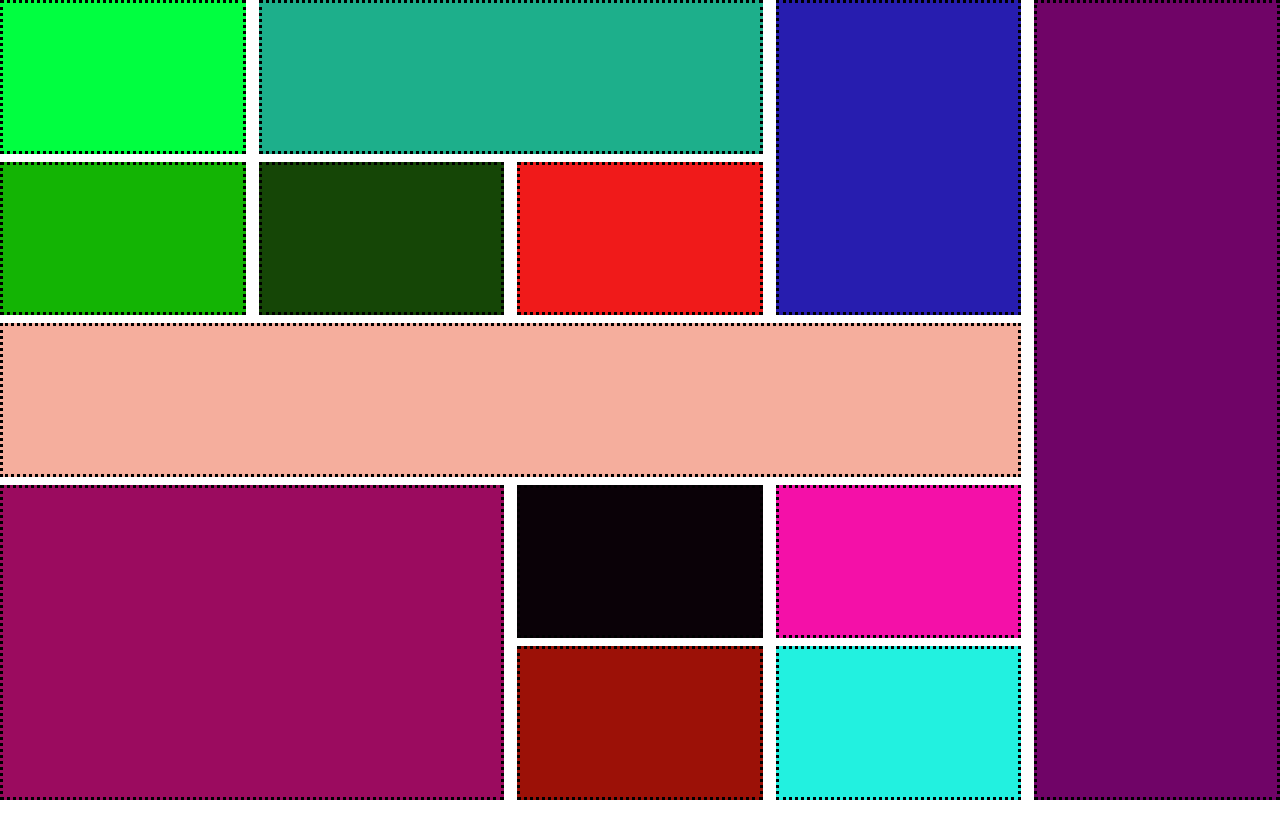
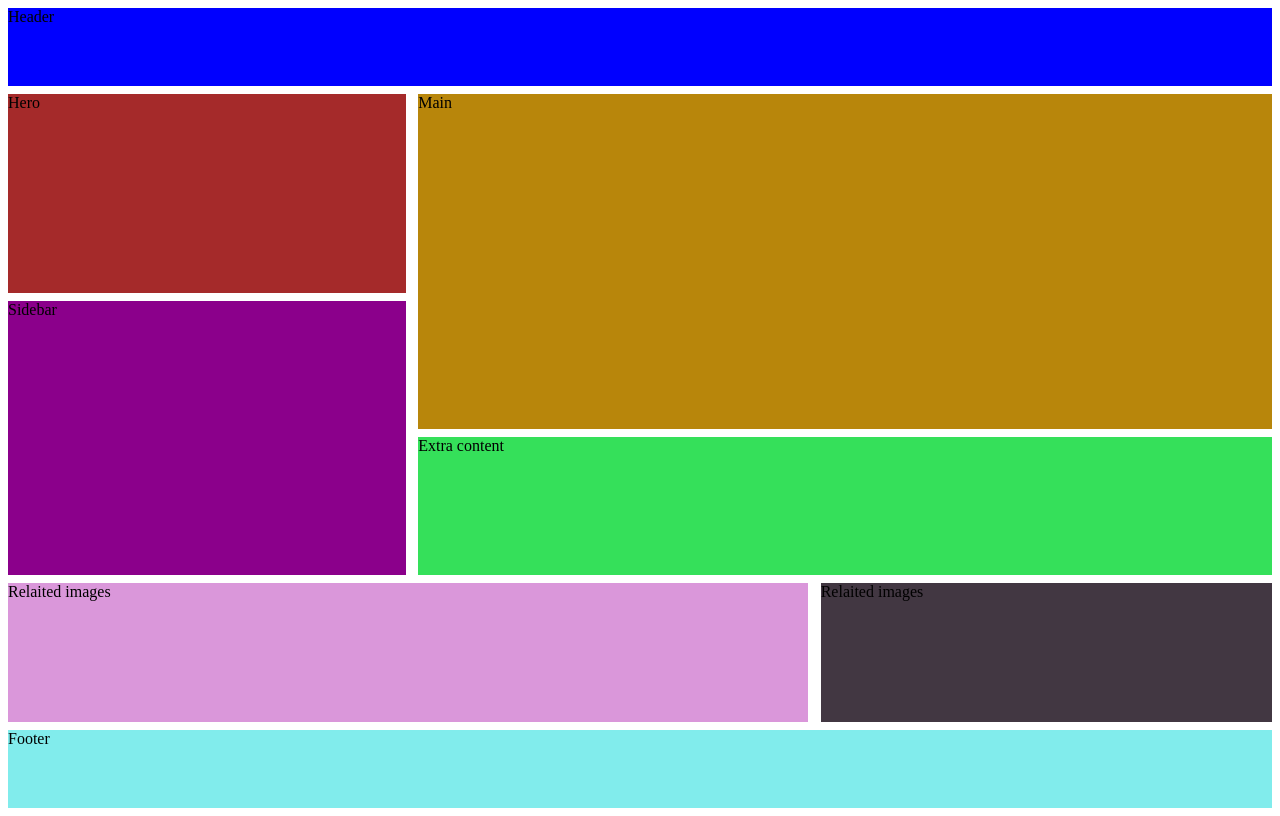
Before and after one commit to Zygio/Css-03-22-uzduotis-, a plain HTML site: page index.html in a window 1280 px wide. Drawn offline with Linux system fonts and the light colour scheme.

Commit message:
first commit

```diff
--- a/index.html
+++ b/index.html
@@ -8,20 +8,24 @@
     <link rel="stylesheet" href="style.css">
 </head>
 <body>
-    <div class="container">
-        <div class="one center"></div>
-        <div class="two center"></div>
-        <div class="three center"></div>
-        <div class="four center"></div>
-        <div class="five center"></div>
-        <div class="six center"></div>
-        <div class="seven center"></div>
-        <div class="eight center"></div>
-        <div class="nine center"></div>
-        <div class="ten center"></div>
-        <div class="eleven center"></div>
-        <div class="twelve center"></div>
-        <div class="thirteen center"></div>
+    <div class="conteiner">
+
+        <div class="header">Header</div>
+
+        <div class="hero">Hero</div>
+
+        <div class="main">Main</div>
+
+        <div class="sidebar">Sidebar</div>
+
+        <div class="related">Relaited images</div>
+
+        <div class="extra">Extra content</div>
+
+        <div class="prelated">Relaited images</div>
+
+        <div class="footer">Footer</div>
+
     </div>
 </body>
 </html>
--- a/style.css
+++ b/style.css
@@ -1,92 +1,79 @@
-*{
-    margin: 0;
-    box-sizing: border-box;
-    padding: 0 px;
-  }
-  .container{
+.conteiner {
+
     height: 100vh;
+
     display: grid;
-    gap: 1%;
-    grid-template-rows: 5;
-    grid-template-columns: 5;
 
-  }
+    grid-gap: 1%;
 
-.center{
-    display: grid;
-    align-items: center;
-    justify-items: center;
-}
+    grid-template-areas: "header header header"
 
-div:hover {
-    transform: scale(0.9);
+                          "hero main main"
+
+                          "hero main main"
+
+                          "hero main main"
+
+                          "sidebar main main"
+
+                          "sidebar main main"
+
+                          "sidebar extra extra"
+
+                          "sidebar extra extra"
+
+                          "related related prelated"
+
+                          "related related prelated"
+
+                          "footer footer footer"
 
 }
 
-  .one {
-    background-color: #00ff40;
-    grid-area: 1/1/2/2;
-    border-style: dotted;
+.header {
 
+    grid-area: header;
 
-  }
-  .two{
-    background-color: #1daf8b;
-    grid-area: 1/2/2/4;
-    border-style: dotted;
-  }
-  .three{
-    background-color: #271daf;
-    grid-area: 1/4/3/5;
-    border-style: dotted;
-  }
-  .four{
-    background-color: #700467;
-    grid-area: 1/5/6/6;
-    border-style: dotted;
-  }
-  .five{
-    background-color: #13b404;
-    grid-area: 2/1/3/2;
-    border-style: dotted;
-  }
-  .six{
-    background-color: #154606;
-    grid-area: 2/2/3/3;
-    border-style: dotted;
-  }
-.seven{
-    background-color: #f01a1a;
-    grid-area: 2/3/3/4;
-    border-style: dotted;
+    background-color: blue;
+
 }
-.eight{
-    background-color: #f5ae9d;
-    grid-area: 3/1/4/5;
-    border-style: dotted;
+
+.hero {
+
+    grid-area: hero;background-color: brown;
+
 }
-.nine{
-    background-color: #9b0b5f;
-    grid-area: 4/1/6/3;
-    border-style: dotted;
+
+.main {
+
+    grid-area: main;
+
+    background-color: darkgoldenrod;
+
 }
-.ten{
-    background-color: #0a0107;
-    grid-area: 4/3/5/4;
-    border-style: dotted;
+
+.sidebar {
+
+    grid-area: sidebar;
+    background-color: darkmagenta;
+
 }
-.eleven{
-    background-color: #f410a8;
-    grid-area: 4/4/5/5;
-    border-style: dotted;
+.extra{
+    grid-area: extra;
+    background-color: rgb(53, 224, 90);
 }
-.twelve{
-    background-color: #9c1107;
-    grid-area: 5/3/6/4;
-    border-style: dotted;
+.related{
+    grid-area: related;
+    background-color: rgb(218, 151, 218);
+
 }
-.thirteen{
-    background-color: #22f1e0;
-    grid-area: 5/4/6/5;
-    border-style: dotted;
+.prelated{
+    grid-area: prelated;
+    background-color: rgb(66, 55, 66);
+
 }
+.footer{
+    grid-area: footer;
+    background-color: rgb(129, 236, 236);
+
+}
```
